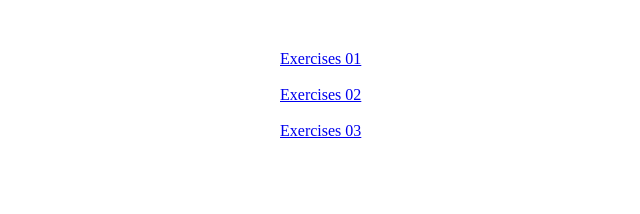
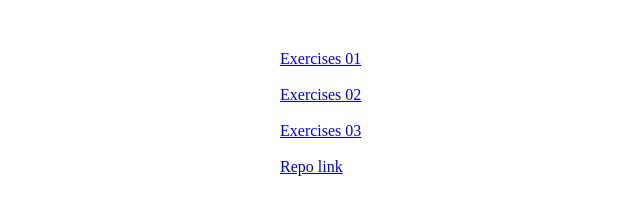
Before and after one commit to Ibrahim-Jarada/DOM-Exercises, a plain HTML site: page index.html in a window 1280 px wide. Shown: the full height of the page, 310-950 px from the left. Drawn offline with Linux system fonts and the light colour scheme.

Commit message:
adding repo link to  index page

```diff
--- a/index.html
+++ b/index.html
@@ -11,6 +11,8 @@
       <a href="ex02.html">Exercises 02</a>
       <br><br>
       <a href="ex03.html">Exercises 03</a>
+      <br><br>
+      <a href="https://github.com/Ibrahim-Jarada/DOM-Exercises">Repo link</a>
     </div>
   </body>
 </html>
```
